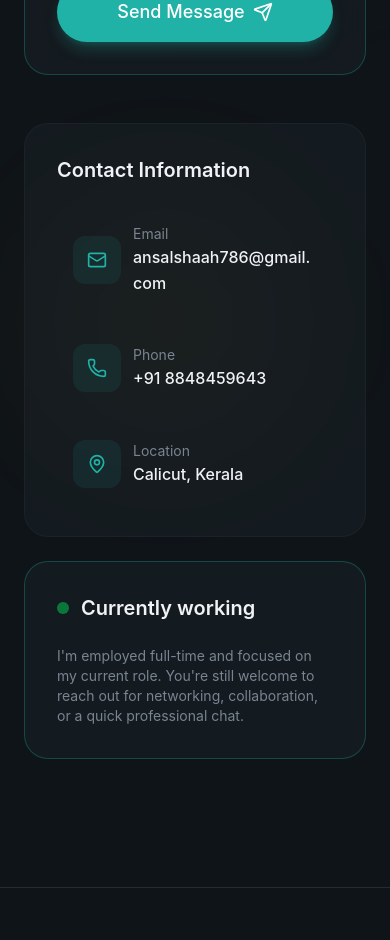
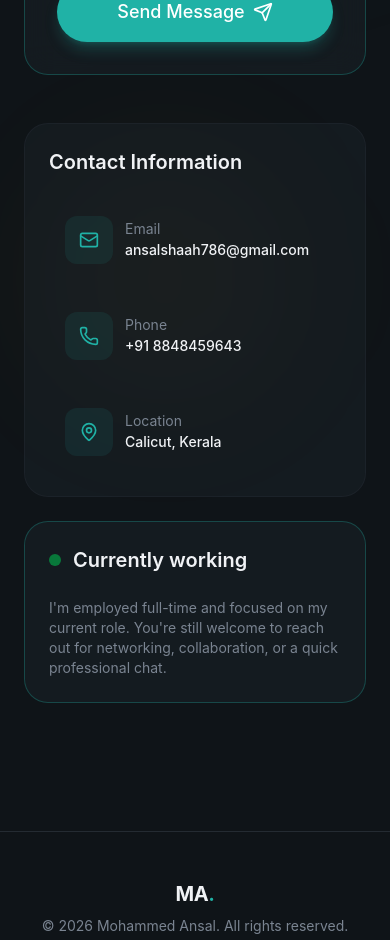
Before and after one commit to MohammedAnsal/personal-portfolio, a React (Vite) app: page / in a window 390 px wide. Shown: the part 10080-11020 px from the top of the page. Built offline with nearby package versions, Linux system fonts and the light colour scheme.

Commit message:
style: refine layout and improve text handling in Contact section
- Adjusted padding in the Contact information and Status Card for better spacing.
- Enhanced text display for contact values to prevent overflow and improve readability.

```diff
--- a/src/sections/Contact.tsx
+++ b/src/sections/Contact.tsx
@@ -222,7 +222,7 @@ export const Contact = () => {
 
           {/* Contact Info */}
           <div className="space-y-6 w-full flex flex-col animate-fade-in animation-delay-400">
-            <div className="glass rounded-3xl p-8 w-full">
+            <div className="glass rounded-3xl p-6 sm:p-8 w-full">
               <h3 className="text-xl font-semibold mb-6">
                 Contact Information
               </h3>
@@ -240,7 +240,10 @@ export const Contact = () => {
                       <div className="text-sm text-muted-foreground">
                         {item.label}
                       </div>
-                      <div className="font-medium wrap-break-word leading-relaxed">
+                      <div
+                        className="font-medium text-sm leading-relaxed whitespace-nowrap overflow-hidden text-ellipsis"
+                        title={item.value}
+                      >
                         {item.value}
                       </div>
                     </div>
@@ -250,7 +253,7 @@ export const Contact = () => {
             </div>
 
             {/* Status Card */}
-            <div className="glass rounded-3xl p-8 border border-primary/30 w-full">
+            <div className="glass rounded-3xl p-6 sm:p-8 border border-primary/30 w-full">
               <div className="flex flex-wrap items-center gap-3 mb-6">
                 <span className="w-3 h-3 bg-green-500 rounded-full animate-pulse shrink-0" />
                 <h3 className="text-xl font-semibold">Currently working</h3>
```
